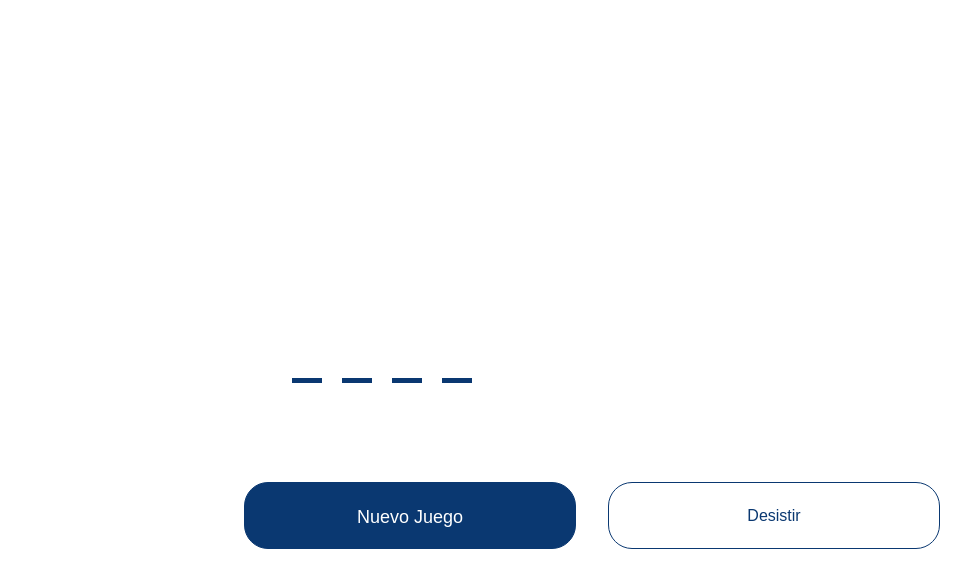
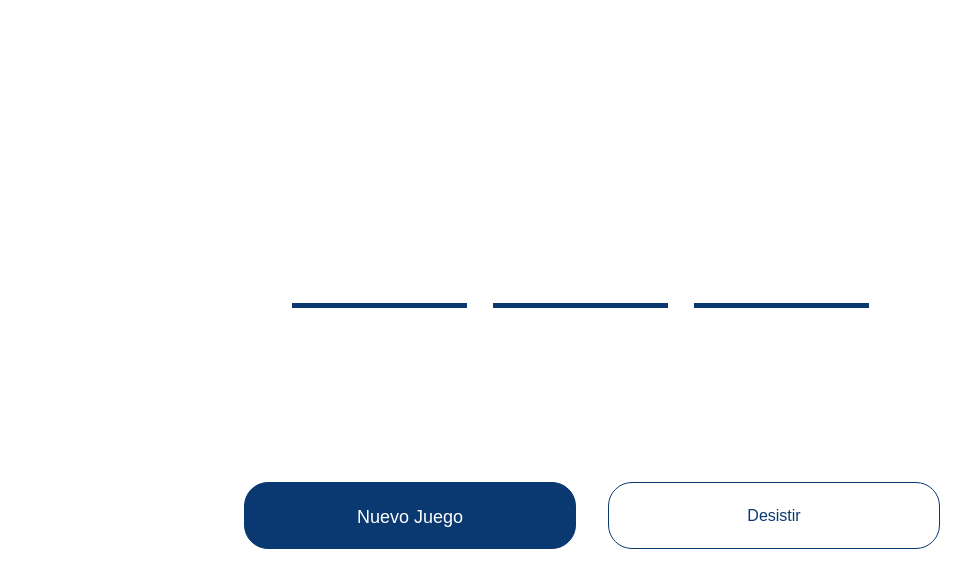
Before and after one commit to Axel-Fiestas/ONE-CHALLENGUE-Proyecto-Ahorcado, a plain HTML site: page index.html in a window 1280 px wide. Both pictures are taken after a click on the button "Iniciar Juego". Shown: the part 87-674 px from the top of the page, without its empty margins (48-1019 px from the left). Drawn offline with Linux system fonts and the light colour scheme.

Commit message:
Funcion mostrar guiones completa

```diff
--- a/funcionamiento.js
+++ b/funcionamiento.js
@@ -33,7 +33,7 @@ var showGuions=()=>{ //Mostrar guíones
     pincel2.lineWidth = 4;
 
     for(let i=0;i<chosenWord.length;i++){
-        pincel2.fillRect(50*i,0,30,5);
+        pincel2.fillRect(((600*i)/chosenWord.length)+(1*i),0,(600/chosenWord.length)-25,5);
     }
 
     //Con divide && conquer
@@ -216,7 +216,7 @@ var writeYourWord=()=>{
 
 
 var hangmanFlag=0;
-var wordsArray=["Java","Html","Vue","Cmas","Javascri","Python"];
+var wordsArray=["Java","Html","Vue","Cmas","Javascri","Python","Programa"];
 var chosenWord=toString;
 
 var pantalla=document.querySelector(".hangman-draw");
--- a/styles.css
+++ b/styles.css
@@ -137,3 +137,12 @@ button:hover{
 .game-buttons{
     height: 30%;
 }
+
+.lines-of-words{
+    display: block;
+    margin: 0 auto;
+    position: absolute;
+    top: 50%;
+    left: 50%;
+    transform: translate(-50%, -50%);
+}
```
